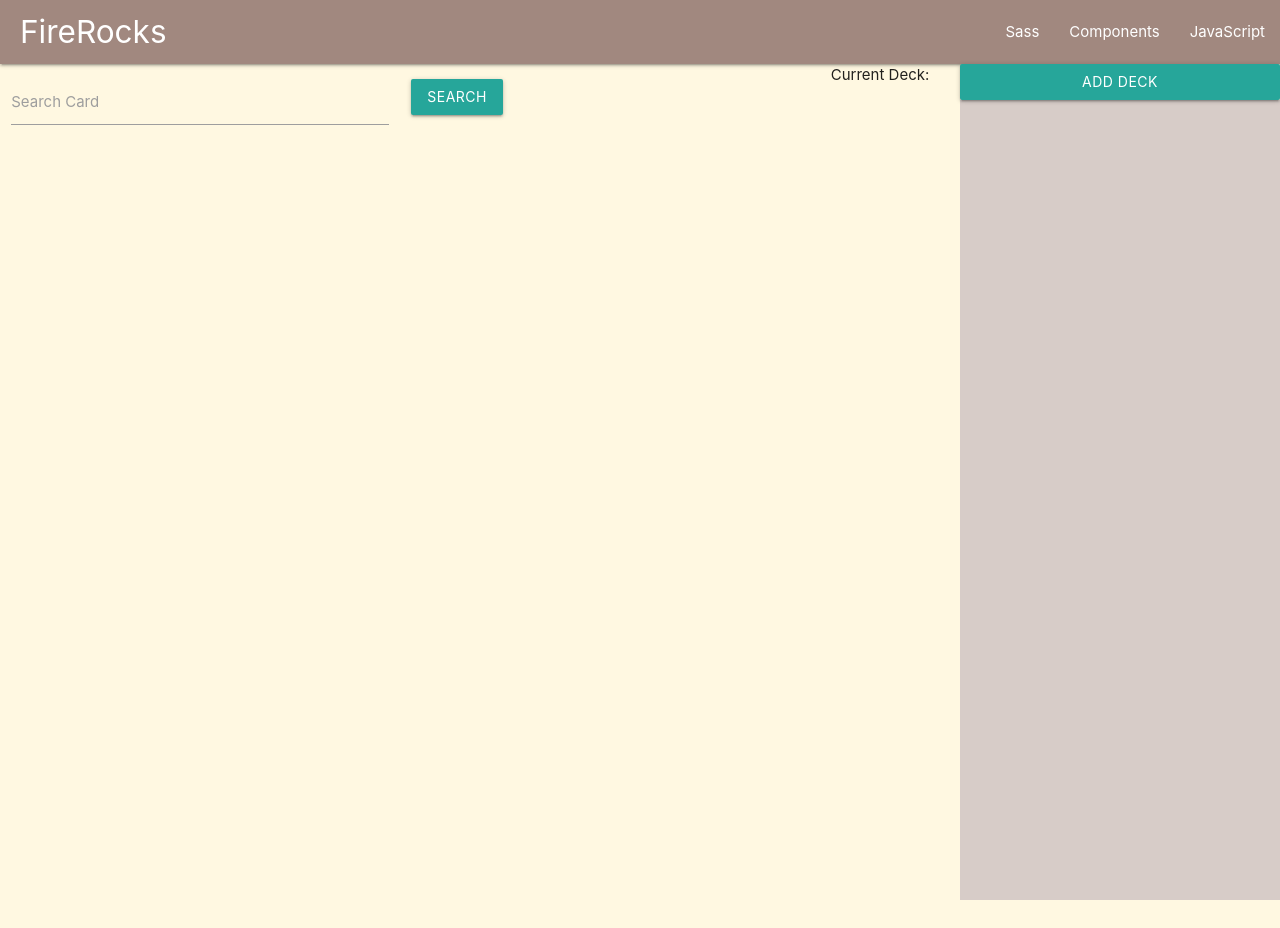
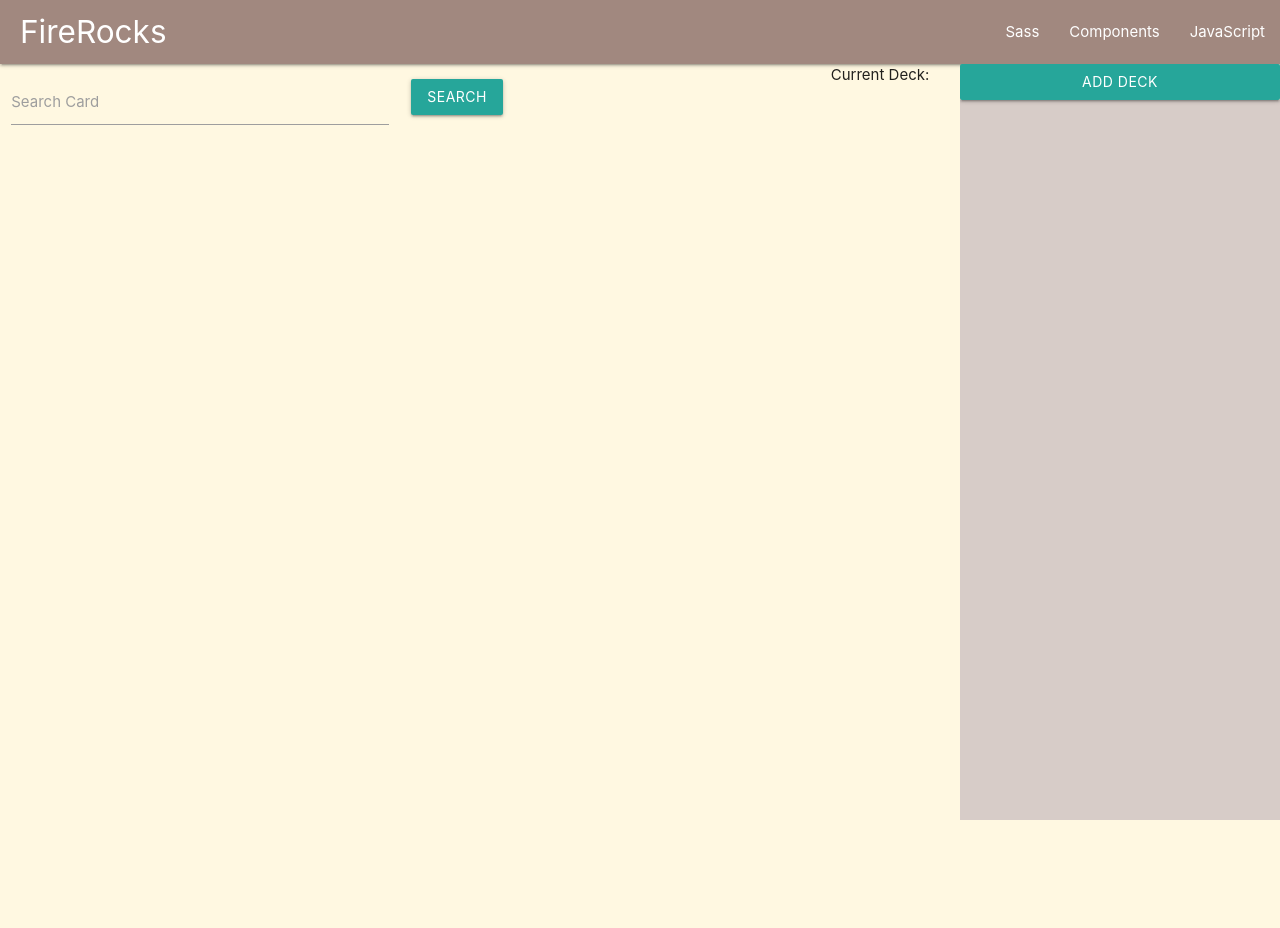
Before and after one commit to hjmai/BootcampProject1, a plain HTML site: page index.html in a window 1280 px wide. After the commit the page ends 848 px from the top, so only its background shows below. Drawn offline with Linux system fonts and the light colour scheme; no server answers.

Commit message:
scrolling bugfix

```diff
--- a/assets/css/style.css
+++ b/assets/css/style.css
@@ -1,16 +1,17 @@
 body{
-    height: 100vh;
+    height: 90vh;
     background-color: #fff8e1;
-    overflow: auto;
 }
 .side-nav{
-    height: 100vh;
+    height: 90vh;
     width: 100%;
     margin-top: 0;
     margin-bottom: 0;
 }
 .sideBar{
     padding: 0 !important;
+    overflow-x: hidden;
+    overflow-y: auto;
 }
 .addDeck, .deckBtn{
     width: 100%;
@@ -19,6 +20,7 @@ body{
     margin-bottom: 5px;
 }
 .mainRow{
-    height: 90vh;
-    overflow: scroll;
+    height: 80vh;
+    overflow-y: auto;
+    overflow-x: hidden;
 }
```
